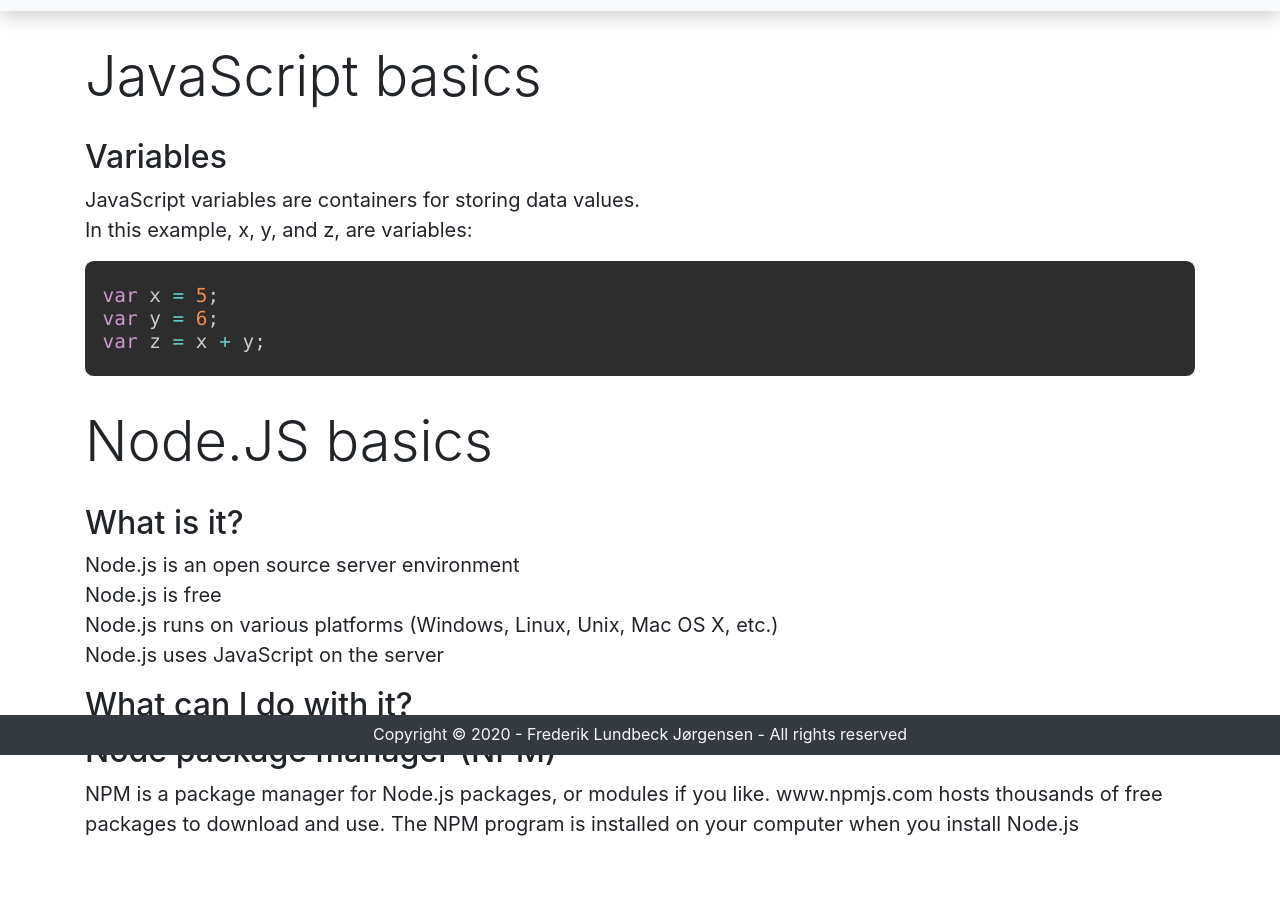
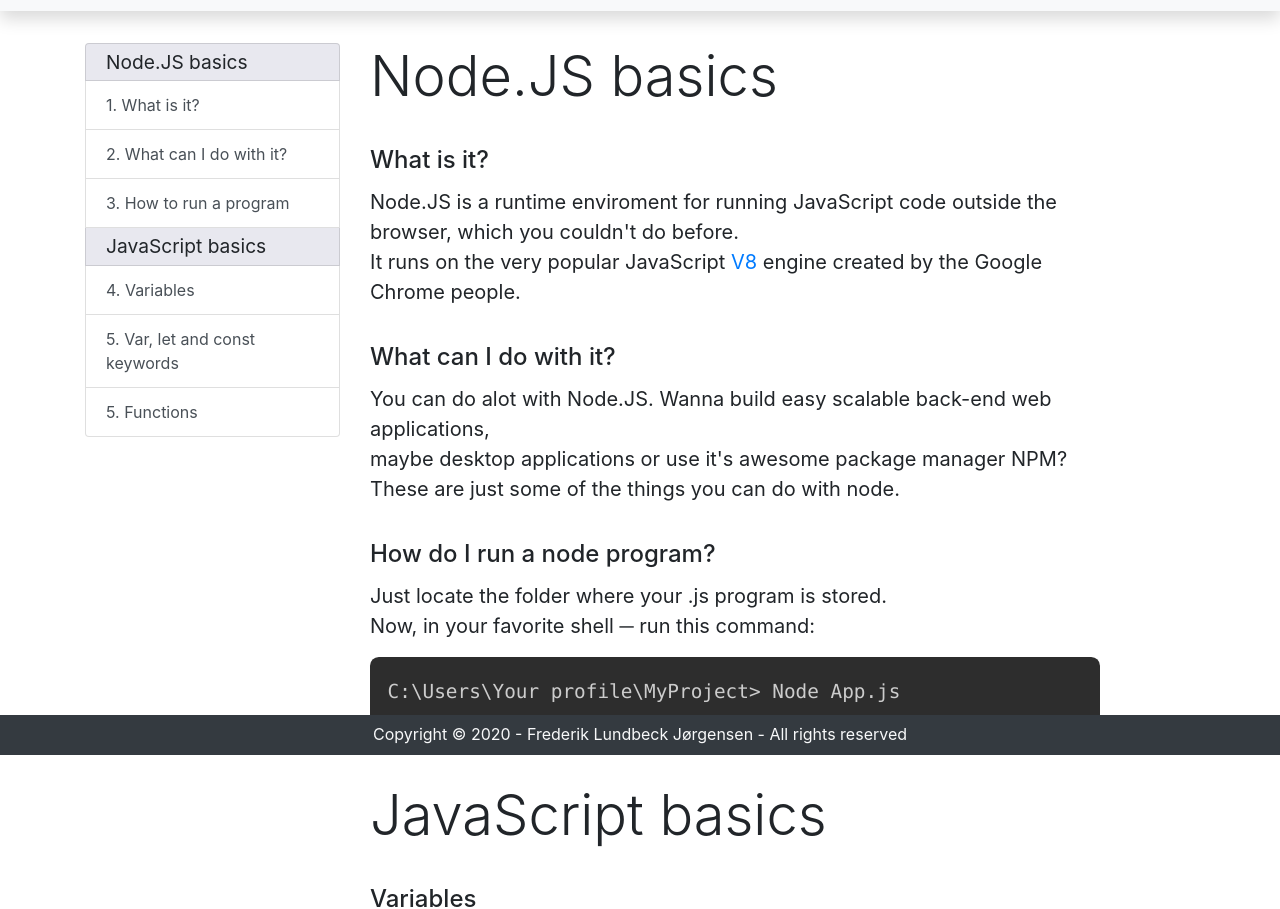
Before and after one commit to Fliipzy/nodejs-kea-2020-assignment-1, a website: page static/html/basics.html in a window 1280 px wide. Shown: the part 45-954 px from the top of the page. Drawn offline with nearby package versions, Linux system fonts and the light colour scheme.

Commit message:
Add more to documents.

```diff
--- a/app.js
+++ b/app.js
@@ -1,7 +1,6 @@
 const express = require('express')
 const app = express()
 const port = 8080
-
 
 //Set up static directory routing
 
--- a/static/css/main.css
+++ b/static/css/main.css
@@ -1,3 +1,4 @@
+
 #navbar {
     margin-bottom: 2em;
 }
@@ -17,10 +18,34 @@
     margin-top: 10em;
 }
 
+/*
+Docs content
+*/
+
 .doc-header {
     margin-bottom: 0.5em;
+}
+
+.doc-header:nth-of-type(n+2) {
+    margin-top: 1em;
+}
+
+.doc-lead {
+    margin-bottom: 0.5em;
+    margin-top: 1.5em;
 }
 
 .doc-paragraf {
     font-size: 1.25em;
 }
+
+/*
+Scrollspy content
+*/
+
+.list-item-header {
+    background-color: #e8e8ef;
+    font-size: 1.2em;
+    padding-top: 0.2em;
+    padding-bottom: 0.2em;
+}
--- a/static/html/basics.html
+++ b/static/html/basics.html
@@ -14,33 +14,130 @@
     <div id="navbar-fragment"></div>
 
     <div id="content" class="container">
+        <div class="row">
+            <div class="col-3">
+                <!--Scrollspy column-->
+                <div id="doc-list" class="list-group">
+                    <div class="list-group-item list-item-header">Node.JS basics</div>
+                    <a class="list-group-item list-group-item-action" href="#list-item-1">1. What is it?</a>
+                    <a class="list-group-item list-group-item-action" href="#list-item-2">2. What can I do with it?</a>
+                    <a class="list-group-item list-group-item-action" href="#list-item-3">3. How to run a program</a>
+                    <div class="list-group-item list-item-header">JavaScript basics</div>
+                    <a class="list-group-item list-group-item-action" href="#list-item-4">4. Variables</a>
+                    <a class="list-group-item list-group-item-action" href="#list-item-5">5. Var, let and const keywords</a>
+                    <a class="list-group-item list-group-item-action" href="#list-item-6">5. Functions</a>
+
+                  </div>
+            </div>
+            <div class="col-8">
+                <div data-spy="scroll" data-target="#doc-list" data-offset="0" class="scrollspy-example"></div>
+                <!--Doc column-->
+                <!--Node.JS Basics-->
+                <h1 class="display-4 doc-header">Node.JS basics</h1>
+
+                <h4 id="list-item-1" class="doc-lead">What is it?</h4>
+                <p class="doc-paragraf">
+                    Node.JS is a runtime enviroment for running JavaScript code outside the browser,
+                    which you couldn't do before.
+                    <br>
+                    It runs on the very popular JavaScript <a href="https://v8.dev/">V8</a> engine created by the Google Chrome people.
+                </p>
+
+                <h4 id="list-item-2" class="doc-lead">What can I do with it?</h4>
+                <p class="doc-paragraf">
+                    You can do alot with Node.JS. Wanna build easy scalable back-end web applications, <br>
+                    maybe desktop applications or use it's awesome package manager NPM? <br>
+                    These are just some of the things you can do with node.
+                </p>
+
+                <h4 id="list-item-3" class="doc-lead">How do I run a node program?</h4>
+                <p class="doc-paragraf">
+                    Just locate the folder where your .js program is stored. <br>
+                    Now, in your favorite shell ─ run this command:
+                </p>
+
+                <pre><code class="language-shell">
+C:\Users\Your profile\MyProject> Node App.js
+                </code></pre>
+
+
+                <!--JavaScript Basics-->
                 <h1 class="display-4 doc-header">JavaScript basics</h1>
-        <h2>Variables</h2>
+
+                <h4 id="list-item-4" class="doc-lead">Variables</h4>
                 <p class="doc-paragraf">
-            JavaScript variables are containers for storing data values. <br>
-            In this example, x, y, and z, are variables:
+                    JavaScript has loosely-typed variables. It means variables aren't declared
+                    with a particular data type, like in Java or C#. Instead you can declare variables using
+                    the keywords: <b>var</b>, <b>let</b> or <b>const</b>. In fact you can declare a variable
+                    by providing only it's name and value, that is however not recommended because it
+                    can accidently overwrite an existing global variable.
+                    <br>
+                    <br>
+                    Variables are used for storing data values, like almost any other language.
+                    <br>
+                    Heres an example, where we declare two variables using the var keyword:
+                    <pre><code class="language-javascript">
+var x = 10;
+var y = 'Hello, World';
+                    </code></pre>
+                    <br>
+                    <p class="doc-paragraf">
+                        In the above example, we declared 2 variables:<br>
+                        We assigned the numeric value 10 to x.<br>
+                        We assigned a string value to y.<br>
+                        <br>
+
+                    </p>
+
+                    <h4 id="list-item-5" class="doc-lead">Difference between var, let and const?</h4>
+
+                    <p class="doc-paragraf">
+                        The keywords <b>var</b> and <b>let</b> are used for the exact same thing,
+                        declaring variables. <br>
+                        The difference between the two are what scope the variable will be in:
+                        <br><br>
+                        With <b>let</b>, the variable will only exist in the scope it was
+                        declared in.<br>
                     </p>
                         <pre><code class="language-javascript">
-var x = 5;
-var y = 6;
-var z = x + y;
+for(let i = 0; i < 10; i++){
+    console.log(i);
+    //prints 0,1,2..,9
+}
+console.log(i);
+//i will not exist here and the program will crash
                         </code></pre>
                         <br>
-        <h1 class="display-4 doc-header">Node.JS basics</h1>
-        <h2>What is it?</h2>
                     <p class="doc-paragraf">
-            Node.js is an open source server environment <br>
-            Node.js is free <br>
-            Node.js runs on various platforms (Windows, Linux, Unix, Mac OS X, etc.) <br>
-            Node.js uses JavaScript on the server
+                        With <b>var</b>, the variable will belong to the whole program.
                     </p>
-        <h2>What can I do with it?</h2>
-        <h2>Node package manager (NPM)</h2>
+
+                    <br>
+                    <h4 id="list-item-6" class="doc-lead">Functions</h4>
+
                     <p class="doc-paragraf">
-            NPM is a package manager for Node.js packages, or modules if you like.
-            www.npmjs.com hosts thousands of free packages to download and use.
-            The NPM program is installed on your computer when you install Node.js
+                        Functions in JavaScript is like any other programming language,
+                        just a block of code that should serve to do a specific thing.
+                        <br>
+                        Heres an example:
                     </p>
+
+                    <pre><code class="language-javascript">
+function addNumbers(n1, n2) {
+    return n1 + n2;
+}
+                    </code></pre>
+                    <br>
+                    <p class="doc-paragraf">
+                        Functions are executed when it's invoked, like this:
+                    </p>
+
+                    <pre><code class="language-javascript">
+addNumbers(5, 3);
+                    </code></pre>
+                </p>
+            </div>
+        </div>
 
     </div>
 
```
Lines whose indentation alone changed are shown as unchanged.
